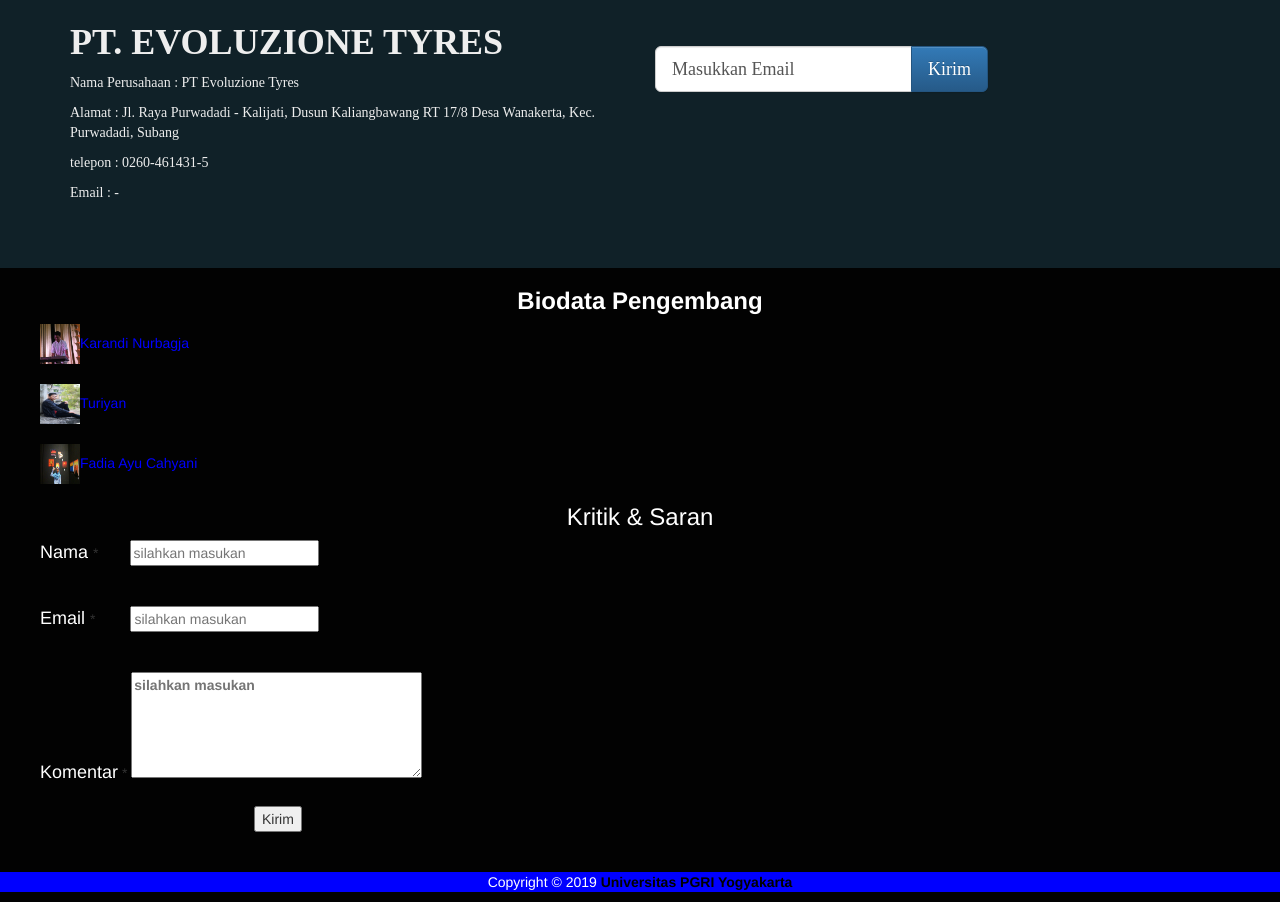
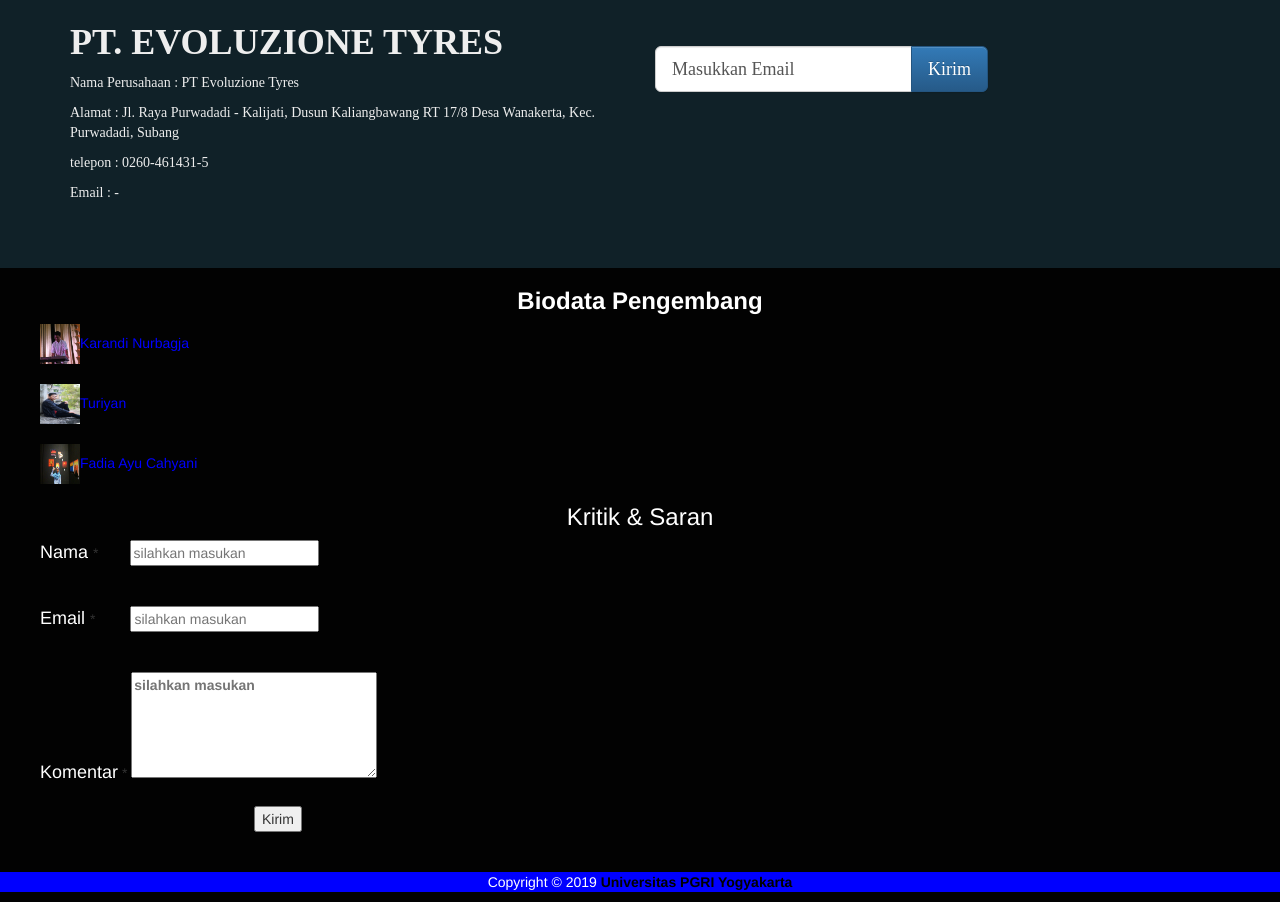
Before and after one commit to fadiaayu/PTEvoluzionetyres-tugasdesweb, a plain HTML site: page hubungi.html in a window 1280 px wide. Shown: the part 431-1333 px from the top of the page. Drawn offline with Linux system fonts and the light colour scheme.

Commit message:
mengubah hubungi.html

```diff
--- a/hubungi.html
+++ b/hubungi.html
@@ -77,7 +77,7 @@
             <tr>
               <td><font color="white" size=+1>Komentar</font></td>
               <td>*</td>
-              <td><label><textarea name=textarea placeholder="silahkan masukan" rows=5 cols=30></textarea></label> <br>
+              <td><label><textarea name=textarea placeholder="silahkan masukan" rows=5 cols=25></textarea></label> <br>
               </td>
             </tr><br>
             <tr>
```
